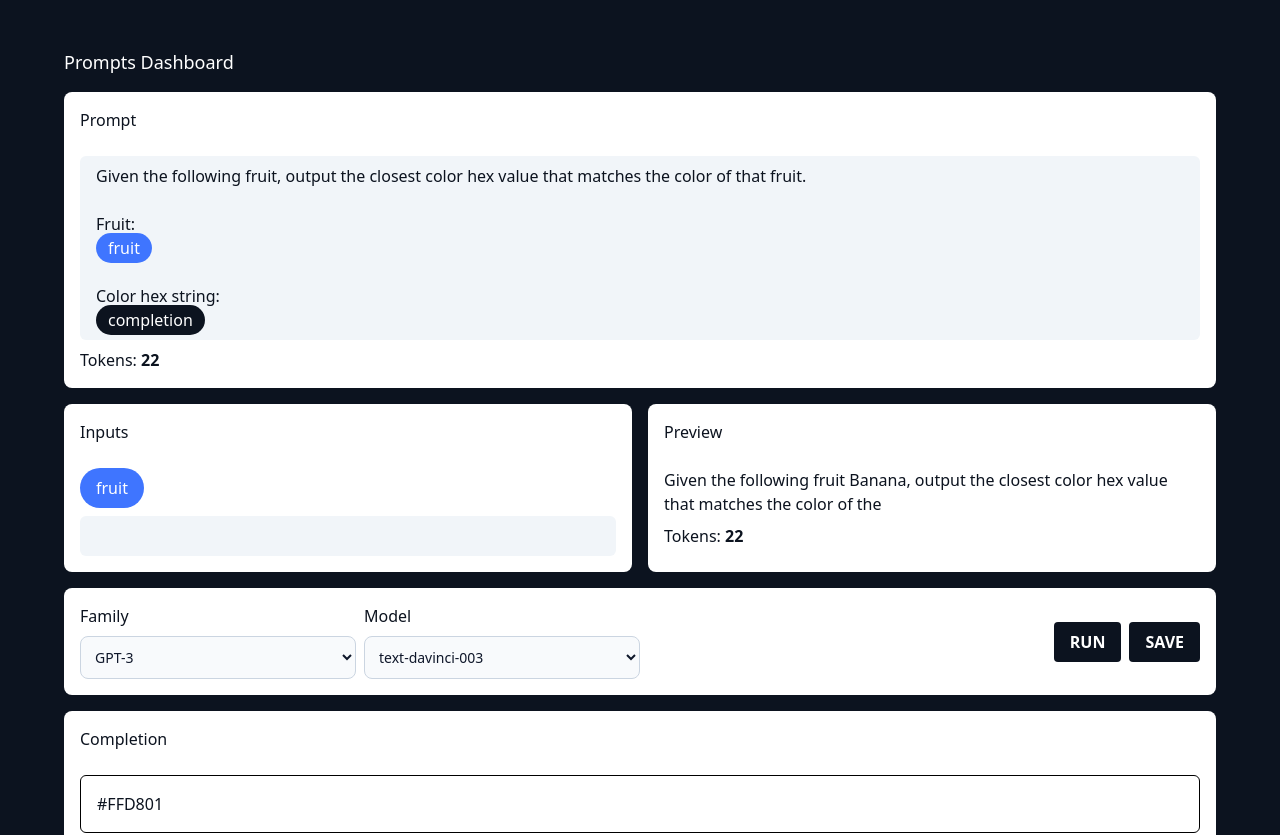
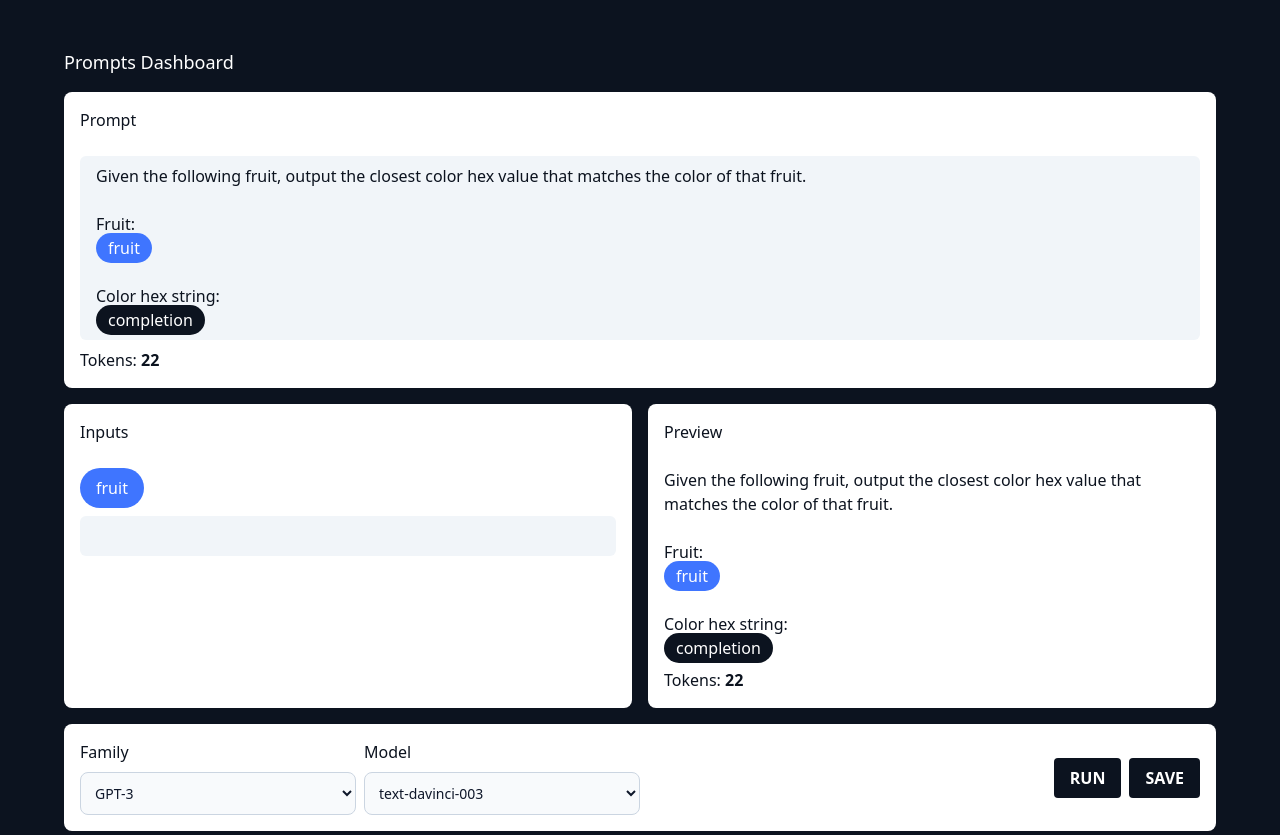
Before and after one commit to liraf/prompts-dashboard, a Nuxt app: page / in a window 1280 px wide. Shown: the top 835 px of the page. Built offline with nearby package versions, Linux system fonts and the light colour scheme.

Commit message:
feat: add preview

```diff
--- a/components/ParsedPrompt.vue
+++ b/components/ParsedPrompt.vue
@@ -7,7 +7,7 @@
 </template>
 
 <script setup lang="ts">
-const emit = defineEmits(['click', 'variables-update'])
+const emit = defineEmits(['click', 'variables-update', 'prompt-update'])
 
 interface ParsedPromptProps {
   prompt: string
@@ -26,9 +26,10 @@ const parsedPrompt = computed(() => {
     newParsedPrompt = newParsedPrompt.split(variable).join(`<span class="${pillClassName} bg-blue-400">${variable.slice(2,-2).trim()}</span>`)
   })
 
+  newParsedPrompt += `<span class="${pillClassName} bg-blue-950">completion</span>`
+
   emit('variables-update', variables)
-
-  newParsedPrompt += `<span class="${pillClassName} bg-blue-950">completion</span>`
+  emit('prompt-update', newParsedPrompt)
 
   return newParsedPrompt
 })
--- a/components/Preview.vue
+++ b/components/Preview.vue
@@ -1,10 +1,13 @@
 <template>
   <Card title="Preview" class="ml-2">
-    <p>{{ preview }}</p>
+    <div class="whitespace-pre-wrap" v-html="prompt" />
     <Tokens />
   </Card>
 </template>
 
-<script setup>
-const preview = ref("Given the following fruit Banana, output the closest color hex value that matches the color of the")
+<script setup lang="ts">
+interface PreviewProps {
+  prompt: string
+}
+const { prompt } = defineProps<PreviewProps>()
 </script>
--- a/components/Prompt.vue
+++ b/components/Prompt.vue
@@ -12,13 +12,14 @@
       :prompt="prompt"
       @click="() => isFocused = true"
       @variables-update="(newVariables) => $emit('variables-update', newVariables)"
+      @prompt-update="(newPrompt) => $emit('prompt-update', newPrompt)"
     />
     <Tokens />
   </Card>
 </template>
 
 <script setup lang="ts">
-defineEmits(['variables-update'])
+defineEmits(['variables-update', 'prompt-update'])
 
 const prompt = ref('Given the following fruit, output the closest color hex value that matches the color of that fruit.\n\nFruit:\n{{ fruit }}\n\nColor hex string:\n')
 const isFocused = ref(false)
--- a/pages/index.vue
+++ b/pages/index.vue
@@ -1,11 +1,14 @@
 <template>
   <div class="text-white pt-12">
     <h2 class="mb-4 text-lg font-medium">Prompts Dashboard</h2>
-    <Prompt @variables-update="(newVariables) => variables = newVariables" />
+    <Prompt
+      @variables-update="(newVariables) => variables = newVariables"
+      @prompt-update="(newPrompt) => prompt = newPrompt"
+    />
 
     <div class="flex mb-4">
       <Inputs :variables="variables" />
-      <Preview />
+      <Preview :prompt="prompt" />
     </div>
     <ActionBar class="mb-4" />
 
@@ -15,4 +18,5 @@
 
 <script setup>
 const variables = ref([])
+const prompt = ref('')
 </script>
```
